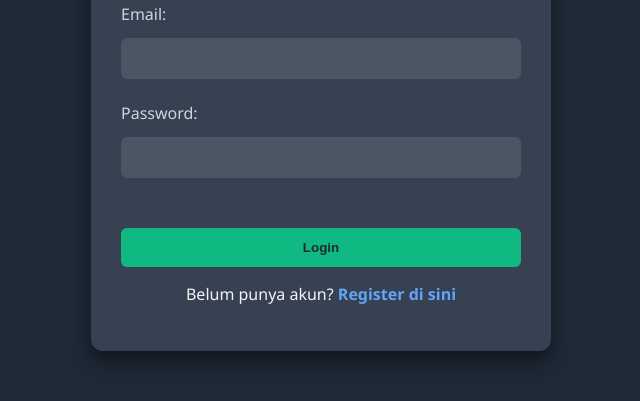
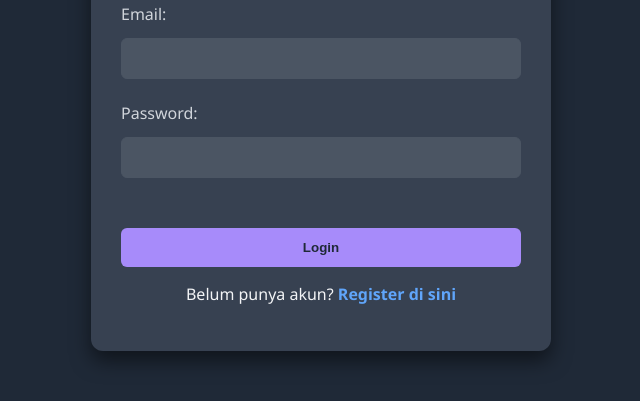
Before and after one commit to nabilasaf/243_APIKeyGenerator, a website: page public/admin_login.html in a window 1280 px wide. Shown: the part 185-586 px from the top of the page, without its empty margins (319-959 px from the left). Drawn offline with Linux system fonts and the light colour scheme.

Commit message:
perbaiki warna

```diff
--- a/public/admin_login.html
+++ b/public/admin_login.html
@@ -43,7 +43,7 @@
  color: #f3f4f6;
 }
  button {
-background-color: #10b981;
+background-color: #a78bfa;
  color: #1f2937;
  font-weight: bold;
 padding: 12px 15px;
@@ -58,7 +58,7 @@ button:hover {
 background-color: #059669;
 }
 .container p a {
-    color: #60a5fa;
+color: #60a5fa;
     text-decoration: none;
     font-weight: bold;
 }
```
